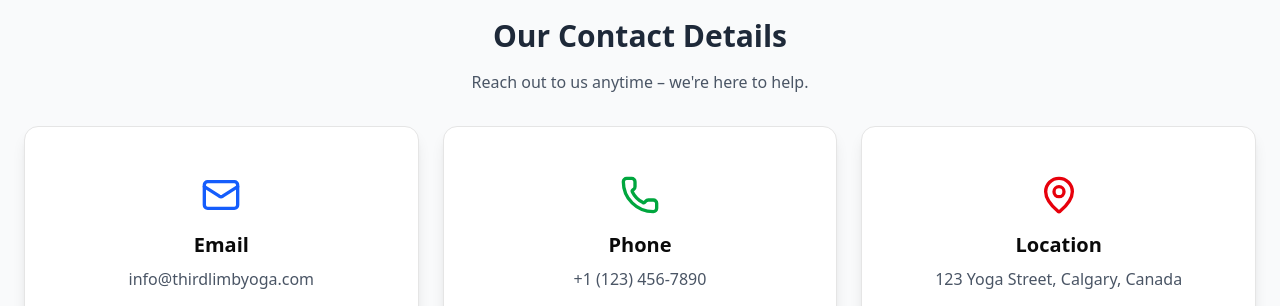
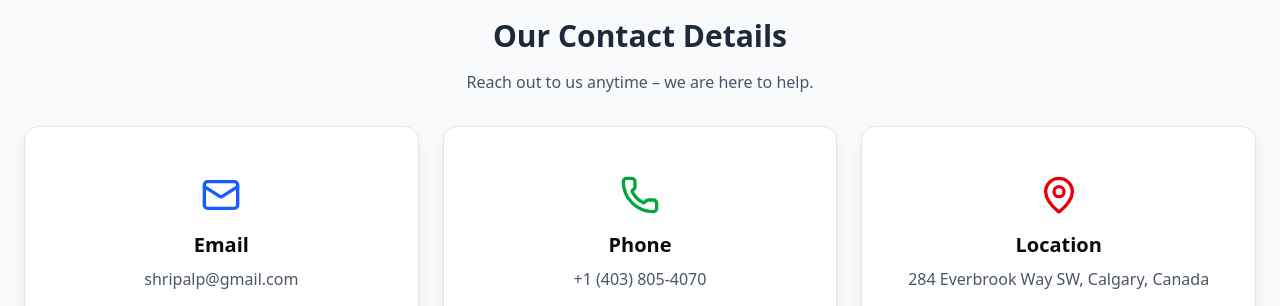
Before and after one commit to shripalp/ai-yoga-frontend, a React (Vite) app: page /contact in a window 1280 px wide. Shown: the part 646-952 px from the top of the page. Built offline with nearby package versions, Linux system fonts and the light colour scheme; no server answers.

Commit message:
login link fixed

```diff
--- a/src/pages/About.jsx
+++ b/src/pages/About.jsx
@@ -1,5 +1,7 @@
 import { Button } from "@/components/ui/button";
 import { Card, CardContent } from "@/components/ui/card";
+import { Link } from "react-router-dom";
+
 
 const About = () => {
     return (
@@ -76,9 +78,11 @@ const About = () => {
             <div className="bg-blue-600 text-white text-center py-12">
                 <h2 className="text-3xl font-bold">Join Our Yoga Community</h2>
                 <p className="mt-2 text-lg">Start your journey to wellness today.</p>
-                <Button className="mt-4 bg-white text-blue-600 px-6 py-3 rounded-lg hover:bg-gray-200">
-                    Get Started
-                </Button>
+                <Link to="/login">
+                    <Button className="mt-4 bg-white text-blue-600 px-6 py-3 rounded-lg hover:bg-gray-200">
+                        Get Started
+                    </Button>
+                </Link>
             </div>
         </div>
     );
--- a/src/pages/Classes.jsx
+++ b/src/pages/Classes.jsx
@@ -1,5 +1,6 @@
 import { Button } from "@/components/ui/button";
 import { Card, CardContent } from "@/components/ui/card";
+import { Link } from "react-router-dom";
 
 const Classes = () => {
     return (
@@ -91,9 +92,11 @@ const Classes = () => {
             <div className="bg-blue-600 text-white text-center py-12">
                 <h2 className="text-3xl font-bold">Ready to Start?</h2>
                 <p className="mt-2 text-lg">Sign up today and book your first class.</p>
-                <Button className="mt-4 bg-white text-blue-600 px-6 py-3 rounded-lg hover:bg-gray-200">
-                    Join a Class
-                </Button>
+                <Link to="/login">
+                    <Button className="mt-4 bg-white text-blue-600 px-6 py-3 rounded-lg hover:bg-gray-200">
+                        Get Started
+                    </Button>
+                </Link>
             </div>
         </div>
     );
--- a/src/pages/Contact.jsx
+++ b/src/pages/Contact.jsx
@@ -33,7 +33,7 @@ const Contact = () => {
             {/* Contact Information */}
             <div className="container mx-auto px-6 py-12 text-center">
                 <h2 className="text-3xl font-bold text-gray-800">Our Contact Details</h2>
-                <p className="text-gray-600 mt-4">Reach out to us anytime – we're here to help.</p>
+                <p className="text-gray-600 mt-4">Reach out to us anytime – we are here to help.</p>
 
                 <div className="mt-8 grid grid-cols-1 md:grid-cols-3 gap-6">
                     {/* Email */}
@@ -41,7 +41,7 @@ const Contact = () => {
                         <CardContent className="p-6 flex flex-col items-center">
                             <Mail className="text-blue-600 w-10 h-10" />
                             <h3 className="text-xl font-semibold mt-4">Email</h3>
-                            <p className="text-gray-600 mt-2">info@thirdlimbyoga.com</p>
+                            <p className="text-gray-600 mt-2">shripalp@gmail.com</p>
                         </CardContent>
                     </Card>
 
@@ -50,7 +50,7 @@ const Contact = () => {
                         <CardContent className="p-6 flex flex-col items-center">
                             <Phone className="text-green-600 w-10 h-10" />
                             <h3 className="text-xl font-semibold mt-4">Phone</h3>
-                            <p className="text-gray-600 mt-2">+1 (123) 456-7890</p>
+                            <p className="text-gray-600 mt-2">+1 (403) 805-4070</p>
                         </CardContent>
                     </Card>
 
@@ -59,7 +59,7 @@ const Contact = () => {
                         <CardContent className="p-6 flex flex-col items-center">
                             <MapPin className="text-red-600 w-10 h-10" />
                             <h3 className="text-xl font-semibold mt-4">Location</h3>
-                            <p className="text-gray-600 mt-2">123 Yoga Street, Calgary, Canada</p>
+                            <p className="text-gray-600 mt-2">284 Everbrook Way SW, Calgary, Canada</p>
                         </CardContent>
                     </Card>
                 </div>
--- a/src/pages/Pricing.jsx
+++ b/src/pages/Pricing.jsx
@@ -1,6 +1,8 @@
 import { Button } from "@/components/ui/button";
 import { Card, CardContent } from "@/components/ui/card";
 import { CheckCircle } from "lucide-react";
+import { Link } from "react-router-dom";
+
 
 const pricingPlans = [
     {
@@ -73,9 +75,11 @@ const Pricing = () => {
             <div className="bg-blue-600 text-white text-center py-12">
                 <h2 className="text-3xl font-bold">Start Your Yoga Journey Today</h2>
                 <p className="mt-2 text-lg">Find balance, flexibility, and strength with our expert instructors.</p>
-                <Button className="mt-4 bg-white text-blue-600 px-6 py-3 rounded-lg hover:bg-gray-200">
-                    Join Now
-                </Button>
+                <Link to="/login">
+                    <Button className="mt-4 bg-white text-blue-600 px-6 py-3 rounded-lg hover:bg-gray-200">
+                        Get Started
+                    </Button>
+                </Link>
             </div>
         </div>
     );
--- a/src/pages/Schedule.jsx
+++ b/src/pages/Schedule.jsx
@@ -1,6 +1,7 @@
 import { useState } from "react";
 import { Button } from "@/components/ui/button";
 import { Card, CardContent } from "@/components/ui/card";
+import { Link } from "react-router-dom";
 
 const classSchedule = [
     { day: "Monday", time: "8:00 AM", classType: "Vinyasa Flow", instructor: "Emma Thompson" },
@@ -79,9 +80,11 @@ const Schedule = () => {
             <div className="bg-blue-600 text-white text-center py-12">
                 <h2 className="text-3xl font-bold">Book Your Yoga Class Today</h2>
                 <p className="mt-2 text-lg">Join a class that fits your schedule and experience the benefits of yoga.</p>
-                <Button className="mt-4 bg-white text-blue-600 px-6 py-3 rounded-lg hover:bg-gray-200">
-                    View Pricing
-                </Button>
+                <Link to="/login">
+                    <Button className="mt-4 bg-white text-blue-600 px-6 py-3 rounded-lg hover:bg-gray-200">
+                        Get Started
+                    </Button>
+                </Link>
             </div>
         </div>
     );
```
